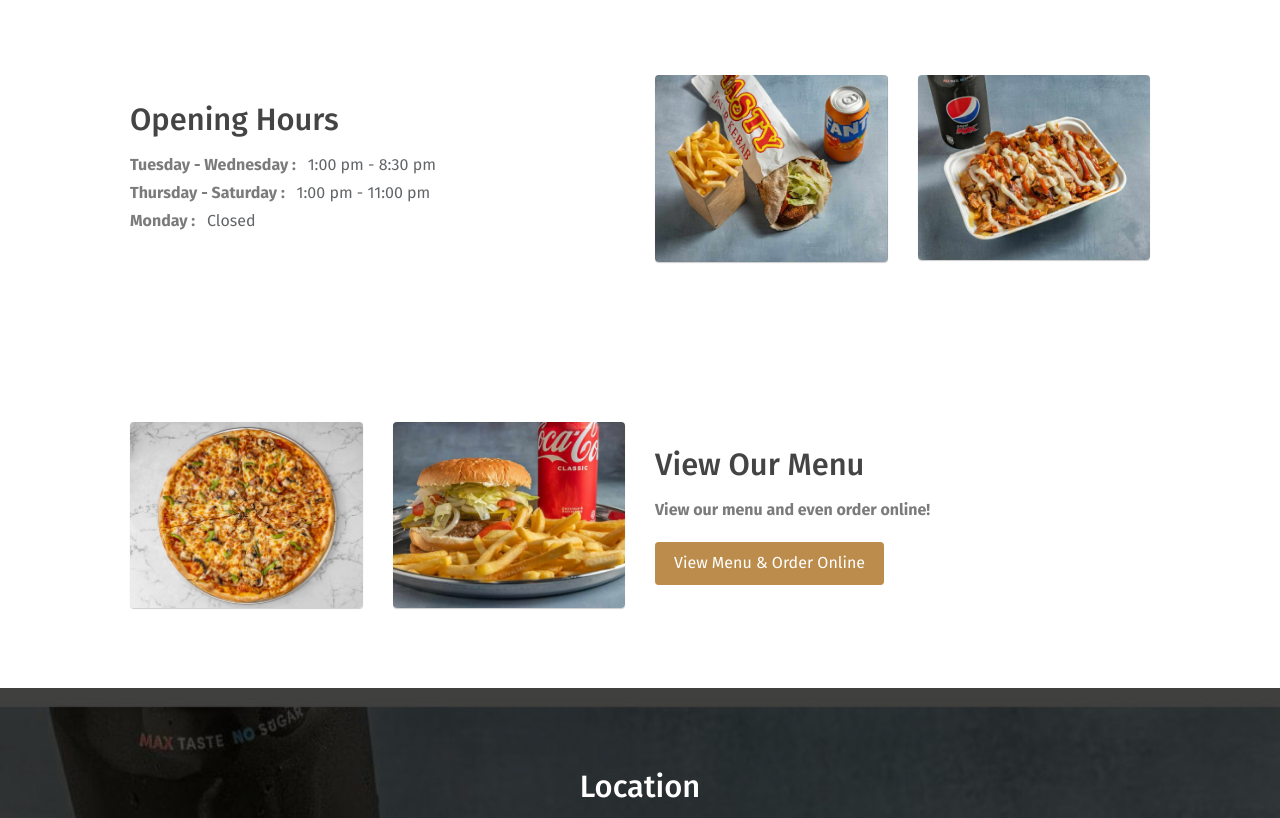
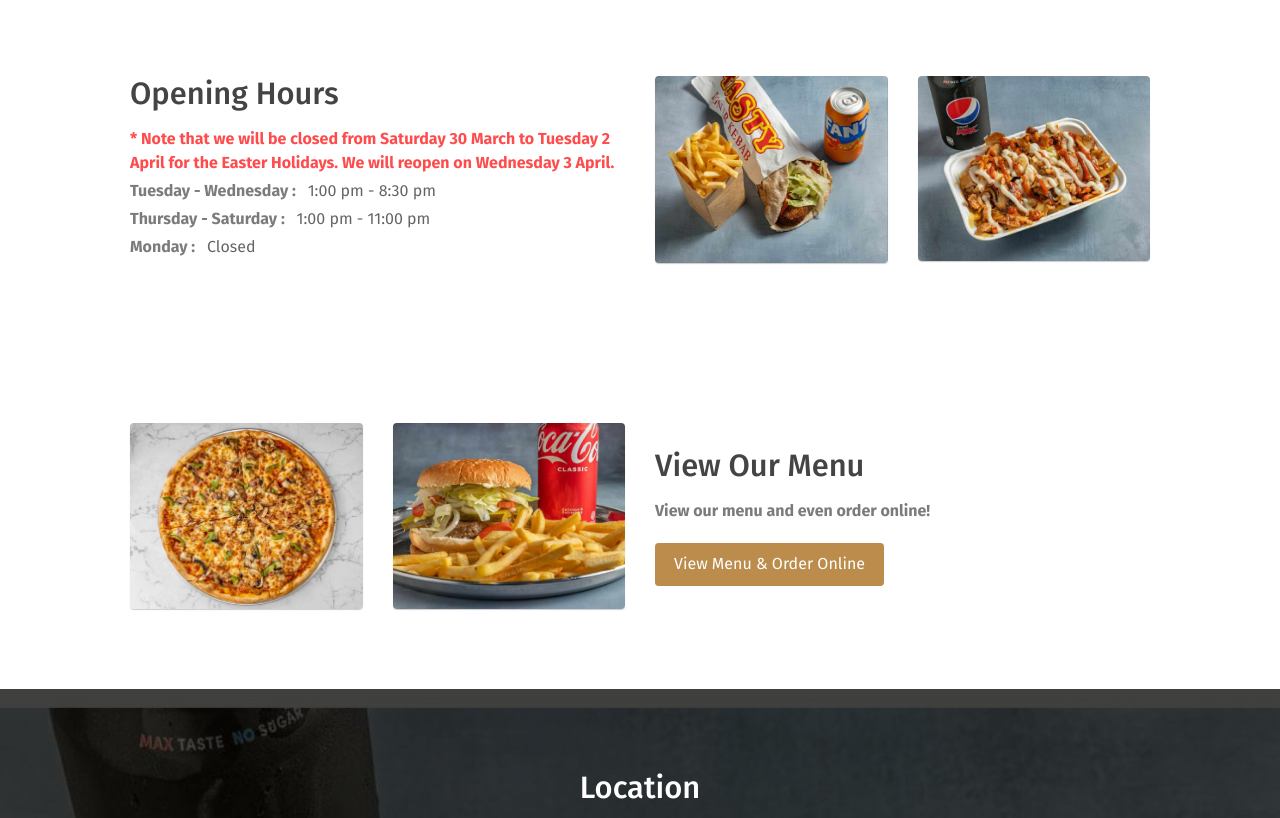
Before and after one commit to CharnwoodFoodTruck/CharnwoodFoodTruck.github.io, a website: page docs/index.html in a window 1280 px wide. Shown: the part 780-1598 px from the top of the page. Drawn offline with Linux system fonts and the light colour scheme.

Commit message:
Easter holiday times

```diff
--- a/docs/index.html
+++ b/docs/index.html
@@ -87,6 +87,7 @@
             <div class="row align-items-center">
                 <div class="col-md-6">
                     <h3 class="section-title">Opening Hours</h3>
+                    <p style="color:red;" class="mb-1 font-weight-bold">* Note that we will be closed from Saturday 30 March to Tuesday 2 April for the Easter Holidays. We will reopen on Wednesday 3 April.</p>
                     <p class="mb-1 font-weight-bold">Tuesday - Wednesday : <span class="font-weight-normal pl-2 text-dark">1:00 pm - 8:30 pm</span></p>
                     <p class="mb-1 font-weight-bold">Thursday - Saturday : <span class="font-weight-normal pl-2 text-dark">1:00 pm - 11:00 pm</span></p>
                     <p class="mb-1 font-weight-bold">Monday : <span class="font-weight-normal pl-2 text-dark">Closed</span></p>
```
